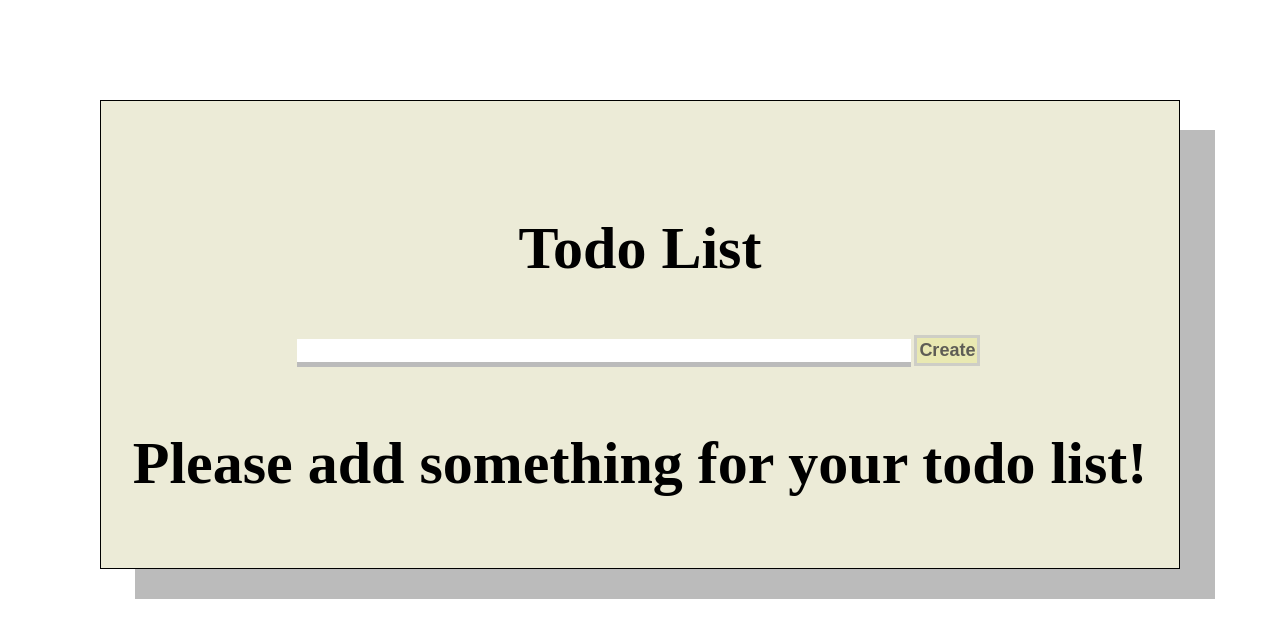
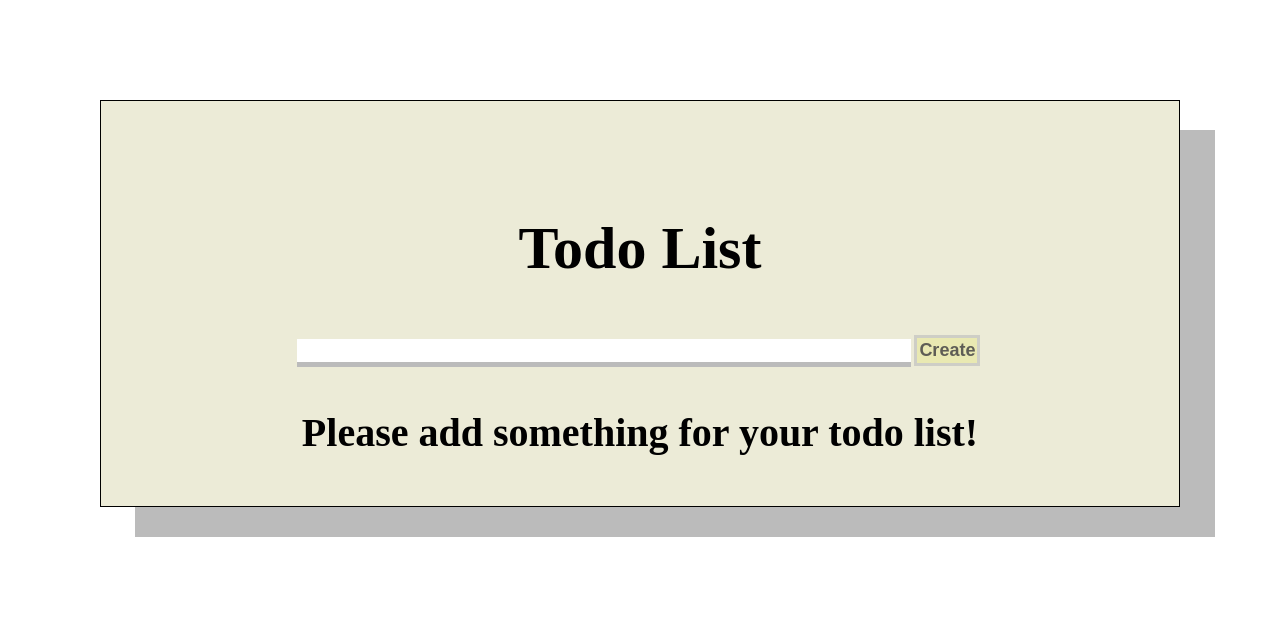
Before and after one commit to ellietms/TodoList, a React (Create React App) app in the folder todo/: page / in a window 1280 px wide. Shown: the top 638 px of the page. Built offline with nearby package versions, Linux system fonts and the light colour scheme; a web font is replaced by a local one.

Commit message:
update Css

```diff
--- a/todo/src/App.css
+++ b/todo/src/App.css
@@ -36,7 +36,7 @@
 .empty-list-text {
   font-family: "Shizuru", cursive;
   color: black;
-  font-size: 60px;
+  font-size: 40px;
   text-align: center;
 }
 
```
